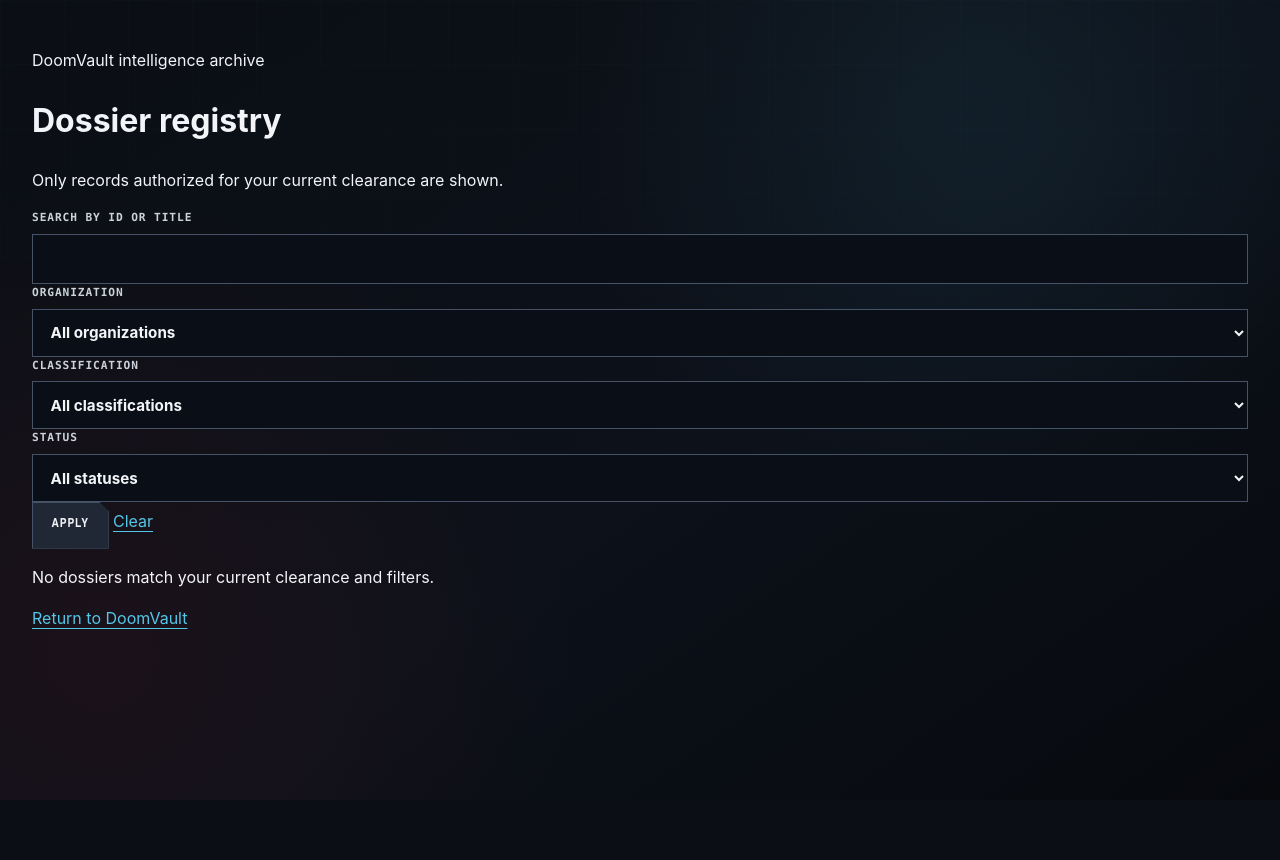
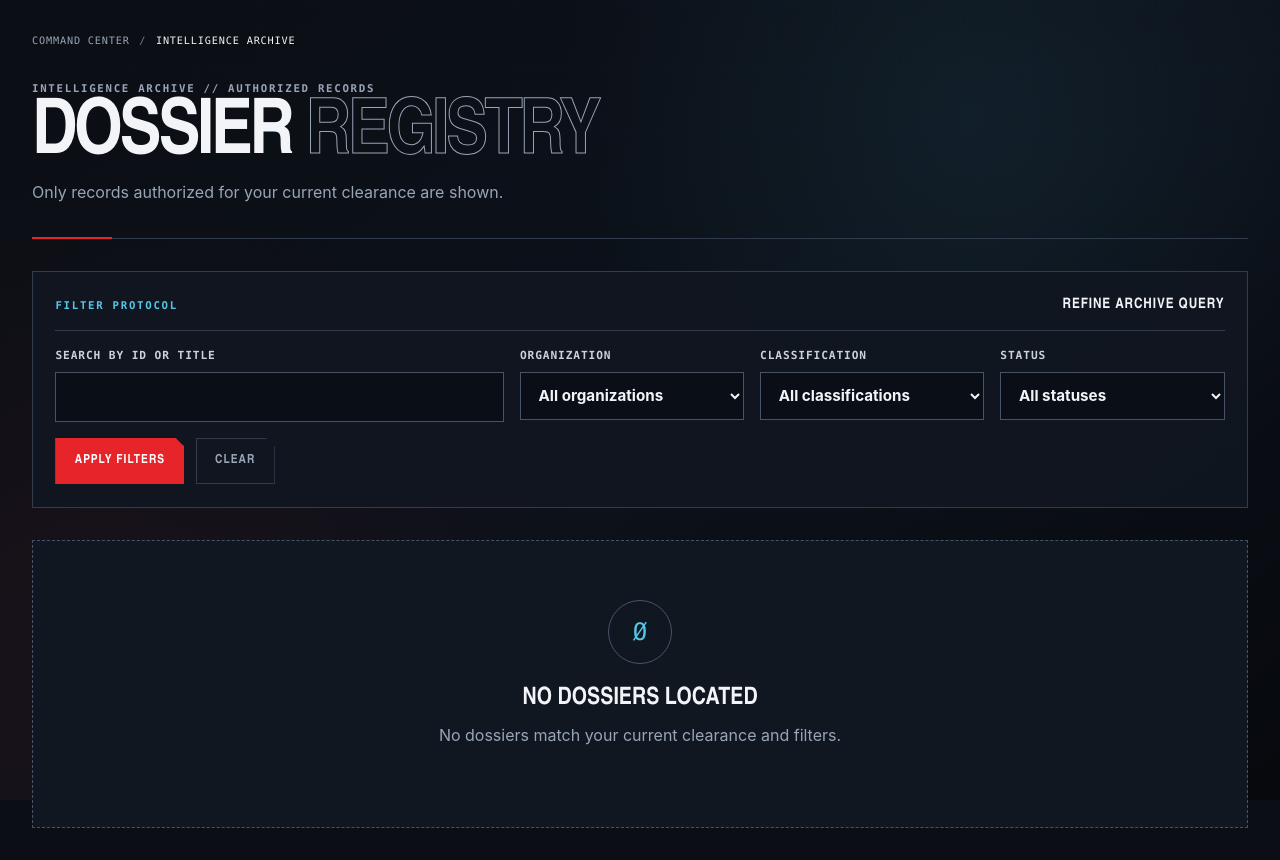
Before and after one commit to Jay-S99/CyberSec_Lab, a Python web app: template templates/archives.html in a window 1280 px wide. Before the commit the page ends 791 px from the top, so only its background shows below. Run offline with Jinja, Linux system fonts and the light colour scheme; the template is opened without the code that fills it, so the values that code supplies are empty.

Commit message:
ui(archiwum): Przeprojektowano rejestr dossier i filtrowanie

```diff
--- a/templates/archives.html
+++ b/templates/archives.html
@@ -2,14 +2,15 @@
 {% block title %}Dossier registry - DoomVault{% endblock %}
 {% block body_class %}dossier-page{% endblock %}
 {% block content %}
-<header class="dossier-header">
+<nav class="breadcrumbs" aria-label="Breadcrumb"><a href="{{ url_for('auth.home') }}">Command center</a><span>/</span><span>Intelligence archive</span></nav>
+<header class="page-header">
   <div>
-    <p class="dossier-kicker">DoomVault intelligence archive</p>
-    <h1>Dossier registry</h1>
+    <p class="eyebrow">Intelligence archive // Authorized records</p>
+    <h1>Dossier <span>registry</span></h1>
     <p>Only records authorized for your current clearance are shown.</p>
   </div>
   {% if can_create %}
-    <a class="dossier-button" href="{{ url_for('dossiers.create') }}">Create dossier</a>
+    <a class="button button-primary" href="{{ url_for('dossiers.create') }}">Create dossier <span aria-hidden="true">＋</span></a>
   {% endif %}
 </header>
 
@@ -21,8 +22,9 @@
   </div>
 {% endif %}
 
-<form class="dossier-filters" method="get" action="{{ url_for('dossiers.index') }}">
-  <label for="search">Search by ID or title
+<form class="filter-panel" method="get" action="{{ url_for('dossiers.index') }}">
+  <div class="filter-heading"><span class="section-number">FILTER PROTOCOL</span><strong>Refine archive query</strong></div>
+  <label class="filter-search" for="search">Search by ID or title
     <input id="search" name="search" type="search" maxlength="{{ search_max_length }}" value="{{ filters.search }}">
   </label>
   <label for="organization">Organization
@@ -49,15 +51,15 @@
       {% endfor %}
     </select>
   </label>
-  <div class="dossier-filter-actions">
-    <button type="submit">Apply</button>
-    <a href="{{ url_for('dossiers.index') }}">Clear</a>
+  <div class="filter-actions">
+    <button class="button button-primary" type="submit">Apply filters</button>
+    <a class="button button-ghost" href="{{ url_for('dossiers.index') }}">Clear</a>
   </div>
 </form>
 
 {% if dossiers %}
-  <div class="dossier-table-scroll">
-    <table class="dossier-table">
+  <div class="data-table-wrap" tabindex="0" role="region" aria-label="Authorized dossiers">
+    <table class="data-table">
       <caption>{{ dossiers|length }} authorized dossier{% if dossiers|length != 1 %}s{% endif %}</caption>
       <thead>
         <tr>
@@ -72,20 +74,18 @@
       <tbody>
       {% for dossier in dossiers %}
         <tr>
-          <th scope="row"><a href="{{ url_for('dossiers.detail', dossier_id=dossier.id) }}">{{ dossier.id }}</a></th>
+          <th class="record-id" scope="row"><a href="{{ url_for('dossiers.detail', dossier_id=dossier.id) }}">{{ dossier.id }}</a></th>
           <td>{{ dossier.title }}</td>
           <td>{{ dossier.organization }}</td>
-          <td><span class="dossier-badge dossier-classification">{{ dossier.classification }}</span></td>
-          <td><span class="dossier-badge">{{ dossier.status }}</span></td>
-          <td><time datetime="{{ dossier.updated_at }}">{{ dossier.updated_at }}</time></td>
+          <td><span class="badge badge-classification classification-{{ dossier.classification|lower|replace('_', '-') }}">{{ dossier.classification }}</span></td>
+          <td><span class="badge status-{{ dossier.status|lower }}">{{ dossier.status }}</span></td>
+          <td class="technical-text"><time datetime="{{ dossier.updated_at }}">{{ dossier.updated_at }}</time></td>
         </tr>
       {% endfor %}
       </tbody>
     </table>
   </div>
 {% else %}
-  <p class="dossier-empty">No dossiers match your current clearance and filters.</p>
+  <div class="empty-state"><span aria-hidden="true">Ø</span><h2>No dossiers located</h2><p>No dossiers match your current clearance and filters.</p></div>
 {% endif %}
-
-<p><a href="{{ url_for('auth.home') }}">Return to DoomVault</a></p>
 {% endblock %}
```
